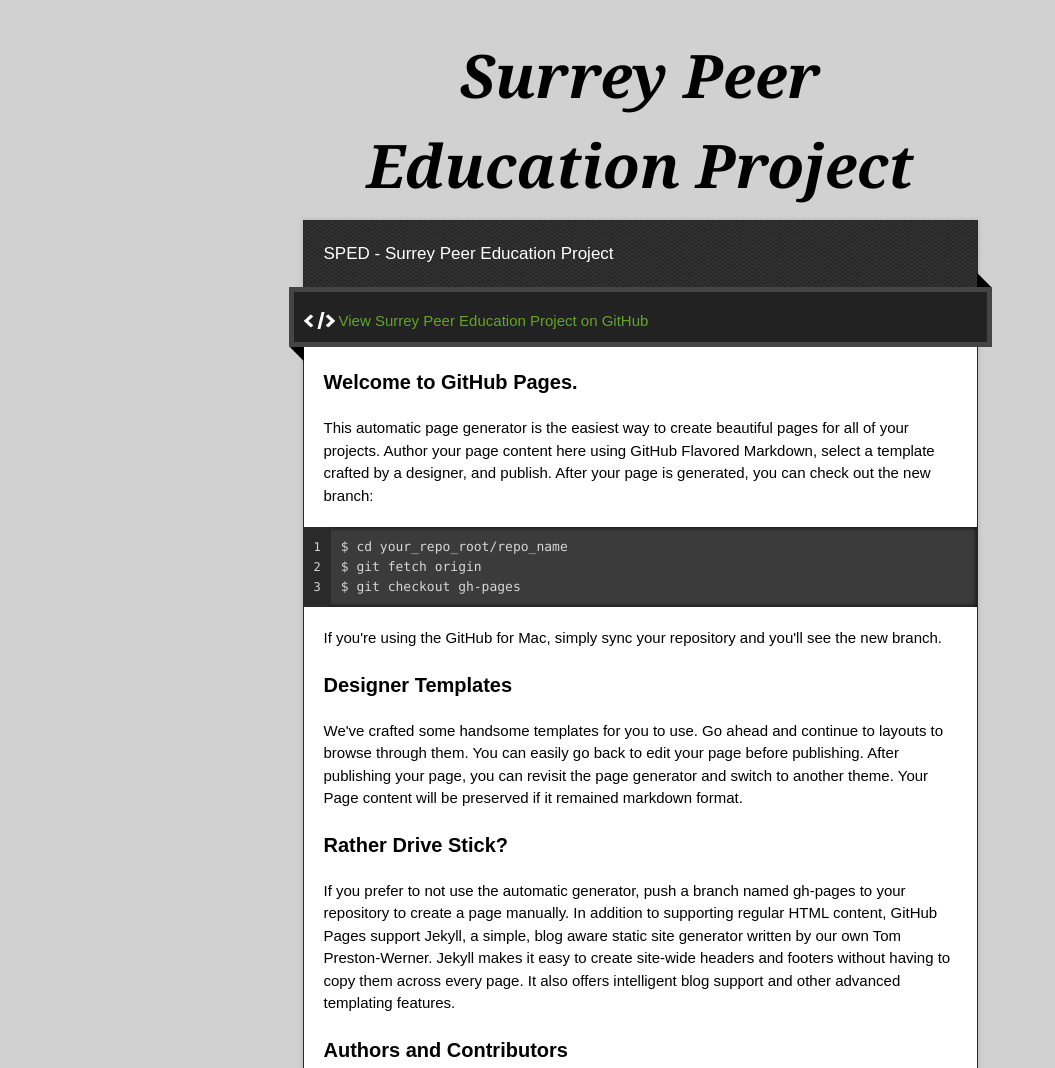
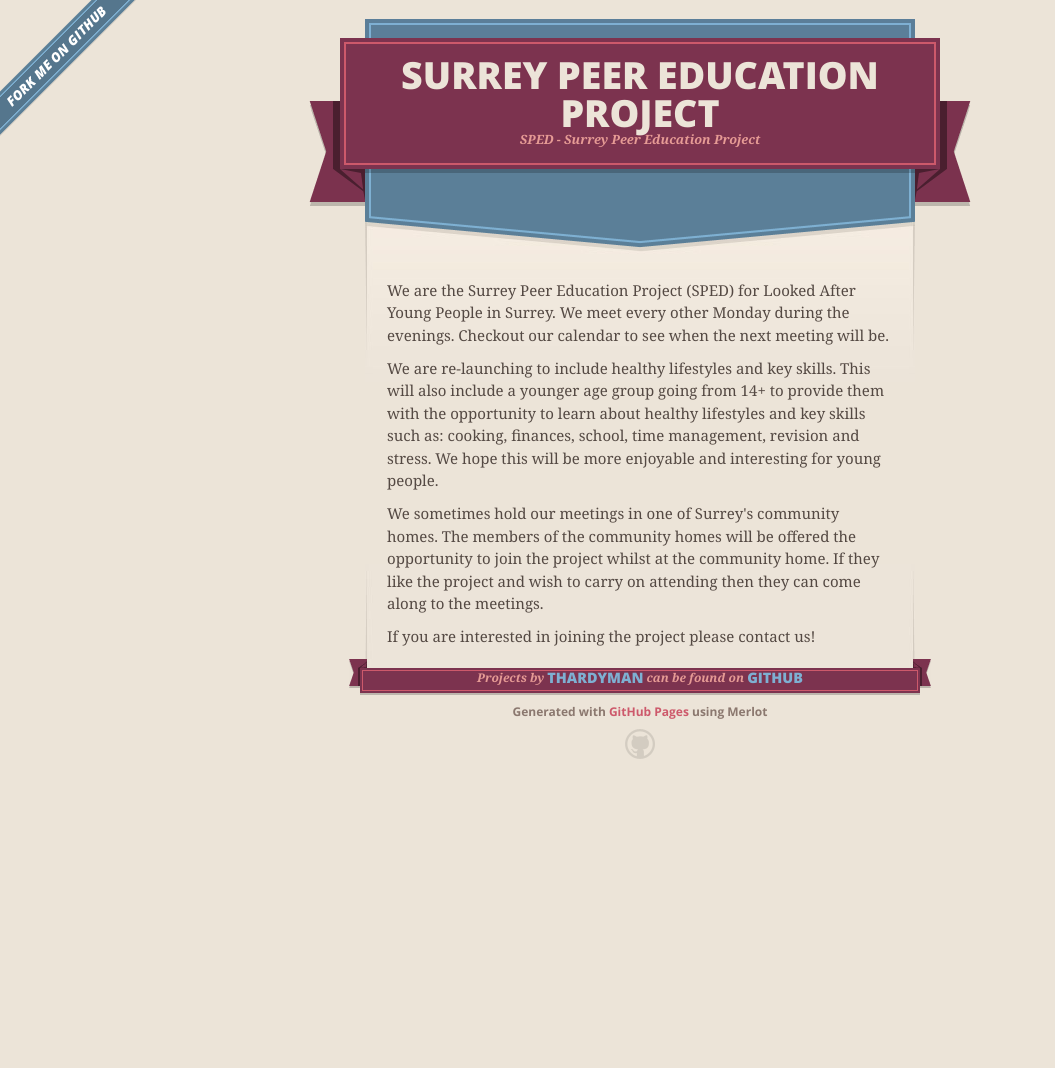
Before and after one commit to thardyman/thardyman.github.io, a plain HTML site: page index.html in a window 1280 px wide. Shown: the top 1068 px of the page, without its empty margins (0-1055 px from the left). After the commit the page ends 800 px from the top, so only its background shows below. Drawn offline with nearby package versions, Linux system fonts and the light colour scheme.

Commit message:
Replace master branch with page content via GitHub

```diff
--- a/index.html
+++ b/index.html
@@ -1,88 +1,71 @@
-<!doctype html>
-<!-- The Time Machine GitHub pages theme was designed and developed by Jon Rohan, on Feb 7, 2012. -->
-<!-- Follow him for fun. http://twitter.com/jonrohan. Tail his code on http://github.com/jonrohan -->
+<!DOCTYPE html>
 <html>
   <head>
-  <meta charset="utf-8">
-  <meta http-equiv="X-UA-Compatible" content="IE=edge,chrome=1">
+    <meta charset='utf-8'>
+    <meta http-equiv="X-UA-Compatible" content="chrome=1">
+    <meta name="viewport" content="width=640" />
 
-  <link rel="stylesheet" href="stylesheets/stylesheet.css" media="screen"/>
+    <link rel="stylesheet" href="stylesheets/core.css" media="screen"/>
+    <link rel="stylesheet" href="stylesheets/mobile.css" media="handheld, only screen and (max-device-width:640px)"/>
     <link rel="stylesheet" href="stylesheets/pygment_trac.css"/>
+
+    <script type="text/javascript" src="javascripts/modernizr.js"></script>
     <script type="text/javascript" src="https://ajax.googleapis.com/ajax/libs/jquery/1.7.1/jquery.min.js"></script>
-  <script type="text/javascript" src="javascripts/script.js"></script>
-
-  <title>Surrey Peer Education Project</title>
-  <meta name="description" content="SPED - Surrey Peer Education Project">
-
-  <meta name="viewport" content="width=device-width,initial-scale=1">
-
+    <script type="text/javascript" src="javascripts/headsmart.min.js"></script>
+    <script type="text/javascript">
+      $(document).ready(function () {
+        $('#main_content').headsmart()
+      })
+    </script>
+    <title>Surrey Peer Education Project by thardyman</title>
   </head>
 
   <body>
+    <a id="forkme_banner" href="https://github.com/thardyman">View on GitHub</a>
+    <div class="shell">
 
-  <div class="wrapper">
       <header>
-      <h1 class="title">Surrey Peer Education Project</h1>
+        <span class="ribbon-outer">
+          <span class="ribbon-inner">
+            <h1>Surrey Peer Education Project</h1>
+            <h2>SPED - Surrey Peer Education Project</h2>
+          </span>
+          <span class="left-tail"></span>
+          <span class="right-tail"></span>
+        </span>
       </header>
-    <div id="container">
-      <p class="tagline">SPED - Surrey Peer Education Project</p>
-      <div id="main" role="main">
-        <div class="download-bar">
-        <div class="inner">
-          <a href="https://github.com/thardyman" class="code">View Surrey Peer Education Project on GitHub</a>
+
+      <div id="no-downloads">
+        <span class="inner">
+        </span>
       </div>
-        <span class="blc"></span><span class="trc"></span>
-        </div>
-        <article class="markdown-body">
-          <h3>
-<a name="welcome-to-github-pages" class="anchor" href="#welcome-to-github-pages"><span class="octicon octicon-link"></span></a>Welcome to GitHub Pages.</h3>
 
-<p>This automatic page generator is the easiest way to create beautiful pages for all of your projects. Author your page content here using GitHub Flavored Markdown, select a template crafted by a designer, and publish. After your page is generated, you can check out the new branch:</p>
 
-<pre><code>$ cd your_repo_root/repo_name
-$ git fetch origin
-$ git checkout gh-pages
-</code></pre>
+      <span class="banner-fix"></span>
 
-<p>If you're using the GitHub for Mac, simply sync your repository and you'll see the new branch.</p>
 
-<h3>
-<a name="designer-templates" class="anchor" href="#designer-templates"><span class="octicon octicon-link"></span></a>Designer Templates</h3>
+      <section id="main_content">
+        <p>We are the Surrey Peer Education Project (SPED) for Looked After Young People in Surrey.  We meet every other Monday during the evenings. Checkout our calendar to see when the next meeting will be.</p>
 
-<p>We've crafted some handsome templates for you to use. Go ahead and continue to layouts to browse through them. You can easily go back to edit your page before publishing. After publishing your page, you can revisit the page generator and switch to another theme. Your Page content will be preserved if it remained markdown format.</p>
+<p>We are re-launching to include healthy lifestyles and key skills. This will also include a younger age group going from 14+ to provide them with the opportunity to learn about healthy lifestyles and key skills such as: cooking, finances, school, time management, revision and stress. We hope this will be more enjoyable and interesting for young people.</p>
 
-<h3>
-<a name="rather-drive-stick" class="anchor" href="#rather-drive-stick"><span class="octicon octicon-link"></span></a>Rather Drive Stick?</h3>
+<p>We sometimes hold our meetings in one of Surrey's community homes. The members of the community homes will be offered the opportunity to join the project whilst at the community home. If they like the project and wish to carry on attending then they can come along to the meetings.</p>
 
-<p>If you prefer to not use the automatic generator, push a branch named <code>gh-pages</code> to your repository to create a page manually. In addition to supporting regular HTML content, GitHub Pages support Jekyll, a simple, blog aware static site generator written by our own Tom Preston-Werner. Jekyll makes it easy to create site-wide headers and footers without having to copy them across every page. It also offers intelligent blog support and other advanced templating features.</p>
+<p>If you are interested in joining the project please contact us!</p>
+      </section>
 
-<h3>
-<a name="authors-and-contributors" class="anchor" href="#authors-and-contributors"><span class="octicon octicon-link"></span></a>Authors and Contributors</h3>
+      <footer>
+        <span class="ribbon-outer">
+          <span class="ribbon-inner">
+            <p>Projects by <a href="https://github.com/thardyman">thardyman</a> can be found on <a href="https://github.com/thardyman">GitHub</a></p>
+          </span>
+          <span class="left-tail"></span>
+          <span class="right-tail"></span>
+        </span>
+        <p>Generated with <a href="http://pages.github.com">GitHub Pages</a> using Merlot</p>
+        <span class="octocat"></span>
+      </footer>
 
-<p>You can <a href="https://github.com/blog/821" class="user-mention">@mention</a> a GitHub username to generate a link to their profile. The resulting <code>&lt;a&gt;</code> element will link to the contributor's GitHub Profile. For example: In 2007, Chris Wanstrath (<a href="https://github.com/defunkt" class="user-mention">@defunkt</a>), PJ Hyett (<a href="https://github.com/pjhyett" class="user-mention">@pjhyett</a>), and Tom Preston-Werner (<a href="https://github.com/mojombo" class="user-mention">@mojombo</a>) founded GitHub.</p>
-
-<h3>
-<a name="support-or-contact" class="anchor" href="#support-or-contact"><span class="octicon octicon-link"></span></a>Support or Contact</h3>
-
-<p>Having trouble with Pages? Check out the documentation at <a href="http://help.github.com/pages">http://help.github.com/pages</a> or contact <a href="mailto:support@github.com">support@github.com</a> and we’ll help you sort it out.</p>
-        </article>
-      </div>
-    </div>
-    <footer>
-      <div class="owner">
-
-      <p><a href="https://github.com/thardyman" class="avatar"><img src="https://secure.gravatar.com/avatar/8e5c9f7b52a36b2c6eb869d7c0b60722?s=30&amp;d=https://a248.e.akamai.net/assets.github.com%2Fimages%2Fgravatars%2Fgravatar-user-420.png" width="48" height="48"/></a>View <a href="https://github.com/thardyman">thardyman</a> on <a href="https://www.github.com">GitHub</a></p>
-
-      </div>
-      <div class="creds">
-        <small>This page generated using <a href="https://pages.github.com/">GitHub Pages</a><br/>theme by <a href="https://twitter.com/jonrohan/">Jon Rohan</a></small>
-      </div>
-    </footer>
-  </div>
-  <div class="current-section">
-    <a href="#top">Scroll to top</a>
-    <a href="https://github.com/thardyman/thardyman.github.io/tarball/master" class="tar">tar</a><a href="https://github.com/thardyman/thardyman.github.io/zipball/master" class="zip">zip</a><a href="" class="code">source code</a>
-    <p class="name"></p>
     </div>
 
               <script type="text/javascript">
```
Also changed, not shown: params.json (+1 -1 lines). Lines whose indentation alone changed are shown as unchanged.
